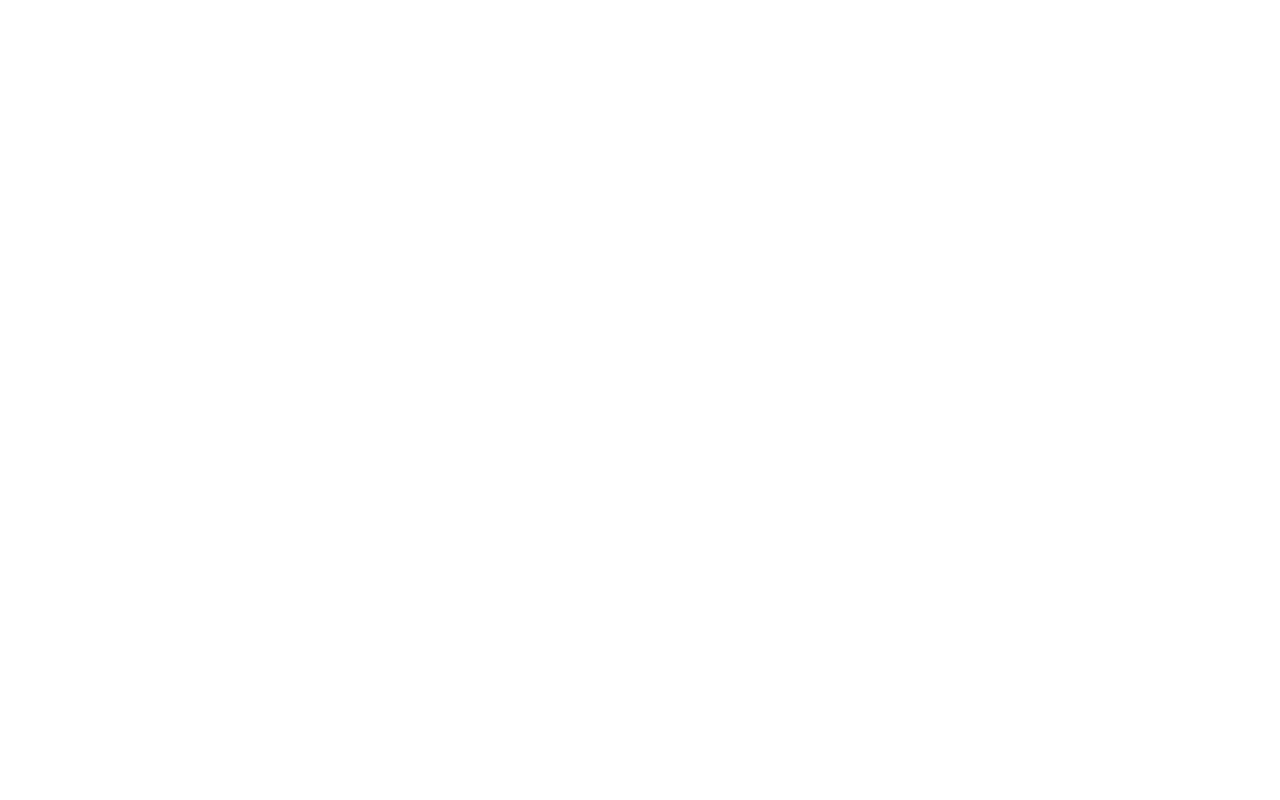
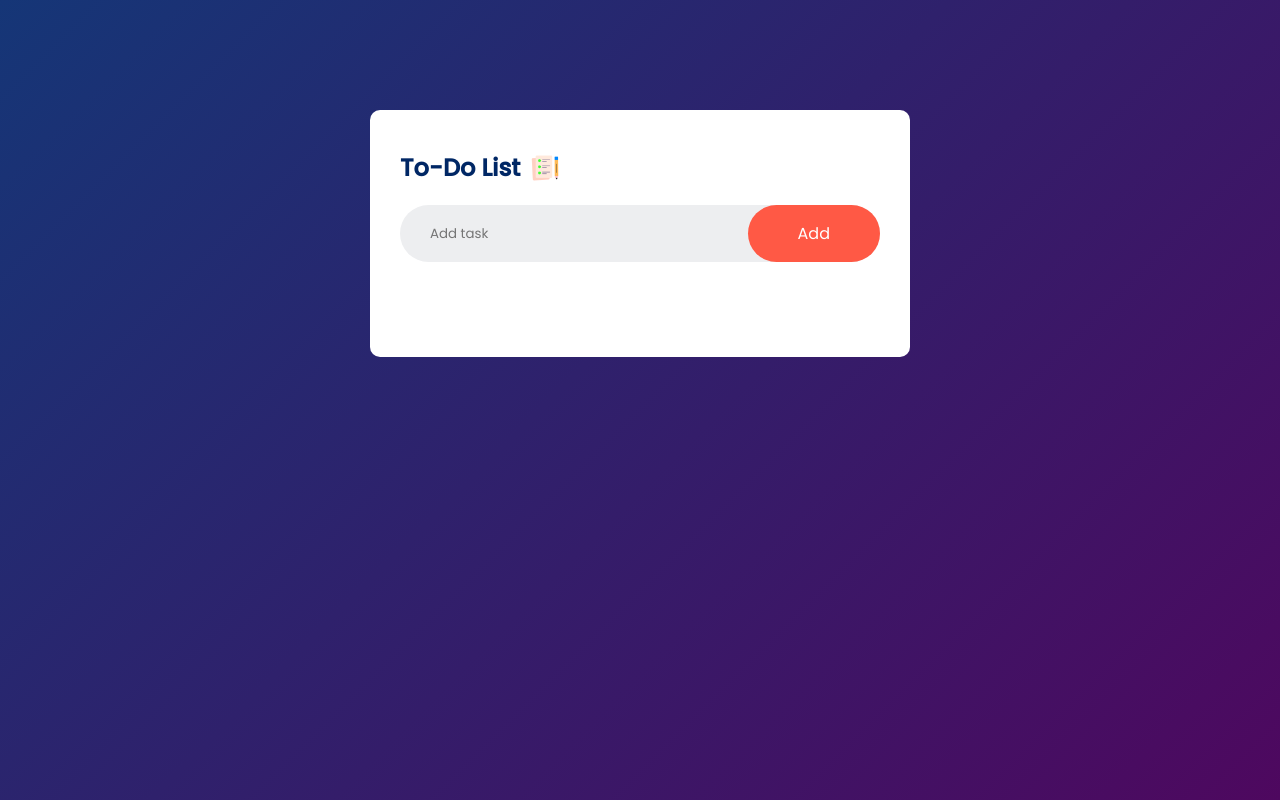
Before and after one commit to vitviki/todo, a plain HTML site: page index.html in a window 1280 px wide. Drawn offline with Linux system fonts and the light colour scheme.

Commit message:
added html and css

```diff
--- a/index.html
+++ b/index.html
@@ -7,6 +7,19 @@
     </head>
 
     <body>
-
+        <div class="container">
+            <div class="todo-app">
+                <h2>To-Do List <img src="images/icon.png" alt=""></h2>
+                <div class="row">
+                    <input type="text" id="input-box" placeholder="Add task">
+                    <button>Add</button>
+                </div>
+                <ul id="list-container">
+                    <!-- <li class="checked">Task 1</li>
+                    <li>Task 2</li>
+                    <li>Task 3</li> -->
+                </ul>
+            </div>
+        </div>
     </body>
 </html>
--- a/style.css
+++ b/style.css
@@ -6,3 +6,92 @@
     font-family: 'Poppins', sans-serif;
     box-sizing: border-box;
 }
+
+.container {
+    width: 100%;
+    min-height: 100vh;
+    background: linear-gradient(135deg, #153677, #4e085f);
+    padding: 10px;
+}
+
+.todo-app {
+    width: 100%;
+    max-width: 540px;
+    background: #fff;
+    margin: 100px auto 20px;
+    padding: 40px 30px 70px;
+    border-radius: 10px;
+}
+
+.todo-app h2 {
+    color: #002765;
+    display: flex;
+    align-items: center;
+    margin-bottom: 20px;;
+}
+
+.todo-app h2 img {
+    width: 30px;
+    margin-left: 10px;
+}
+
+.row {
+    display: flex;
+    align-items: center;
+    justify-content: space-between;
+    background: #edeef0;
+    border-radius: 30px;
+    padding-left: 20px;
+    margin-bottom: 25px;
+}
+
+input {
+    flex: 1;
+    border: none;
+    outline: none;
+    background: transparent;
+    padding: 10px;
+    font-weight: 14px;
+}
+
+button {
+    border: none;
+    outline: none;
+    padding: 16px 50px;
+    background: #ff5945;
+    color: #fff;
+    font-size: 16px;
+    cursor: pointer;
+    border-radius: 40px;
+}
+
+ul li {
+    list-style: none;
+    font-size: 17px;
+    padding: 12px 8px 12px 50px;
+    user-select: none;
+    cursor: pointer;
+    position: relative;
+}
+
+ul li:before {
+    content: '';
+    position: absolute;
+    height: 28px;
+    width: 28px;
+    border-radius: 50%;
+    background-image: url('images/unchecked.png');
+    background-size: cover;
+    background-position: center;
+    top: 12px;
+    left: 8px;
+}
+
+ul li.checked {
+    color: #555;
+    text-decoration: line-through;
+}
+
+ul li.checked:before {
+    background-image: url('images/checked.png');
+}
```
Also changed, not shown: images/checked.png (renamed from images/images/checked.png), images/icon.png (renamed from images/images/icon.png), images/unchecked.png (renamed from images/images/unchecked.png).
